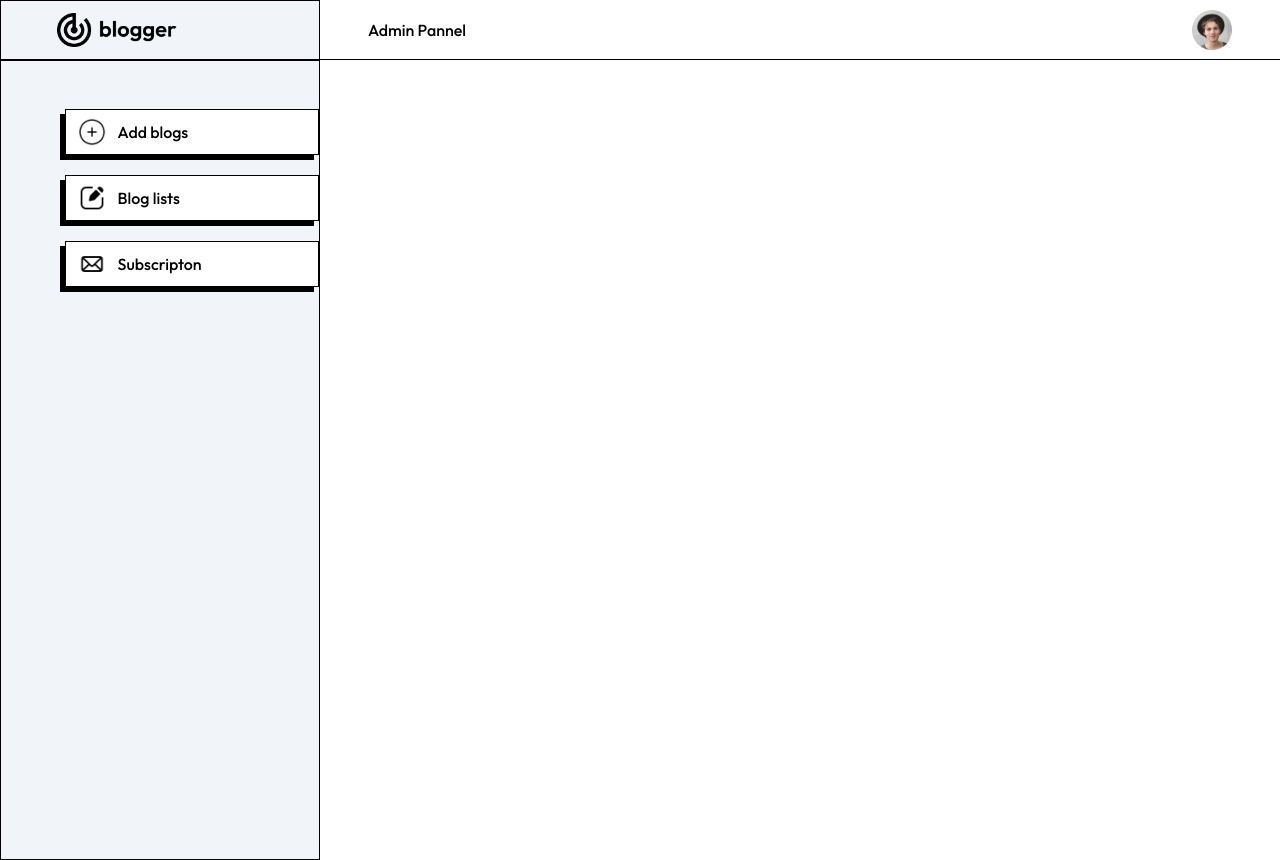
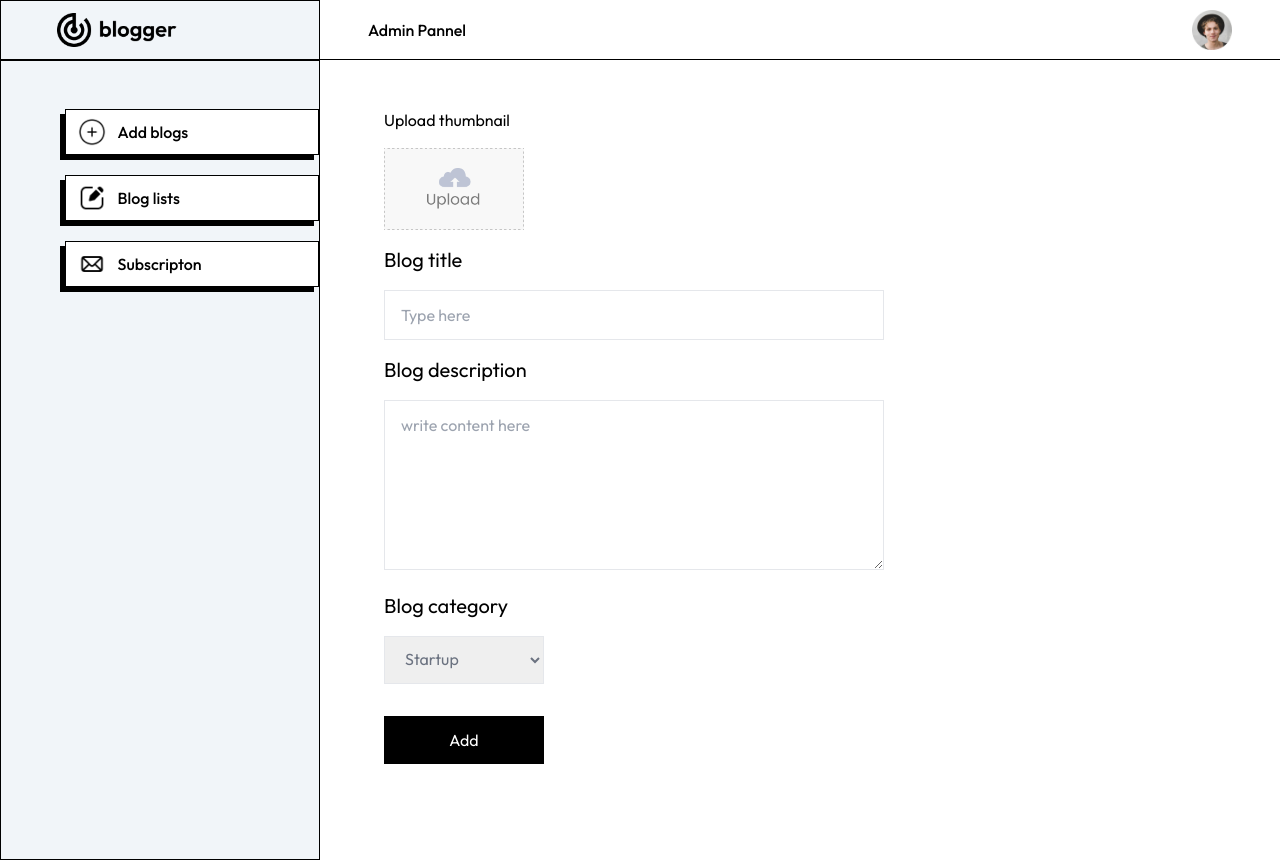
Before and after one commit to PethumSandaruwan/blogapp, a Next.js app: page /admin/addProduct in a window 1280 px wide. Built offline with nearby package versions, Linux system fonts and the light colour scheme.

Commit message:
create admin addproduct interface

```diff
--- a/app/admin/addProduct/page.jsx
+++ b/app/admin/addProduct/page.jsx
@@ -1,11 +1,48 @@
 'use client'
-import React from 'react'
+import { assets } from '@/Assets/assets'
+import Image from 'next/image'
+import React, { useState } from 'react'
 
 const page = () => {
+
+  const [image,setImage]= useState(false);
+  const [data,setData]=useState({
+  titlle :"",
+  description:"",
+  category:"Startup",
+  author:"Alex Bennett",
+  authorImg:"/author_Img.png"
+})
+
+ const onchangeHandler=(event)=>{
+  const name=event.target.name;
+  const value=event.target.value;
+  setData(data=>({...data,[name]:value}))
+  console.log(data)
+ }
   return (
-    <div>
+    <>
+      <form className='pt-5 px-5 sm:pt-12 sm:pl-16'>
+        <p>Upload thumbnail</p>
+        <label htmlFor='image'>
+            <Image className='mt-4' src={!image?assets.upload_area:URL.createObjectURL(image)} width={140} height={70} alt=''/>
+        </label>
+        <input onChange={(e)=>setImage(e.target.files[0])} type='file' id='image' hidden required/>
+       <p className='text-xl mt-4'>Blog title</p>
+       <input className='w-full sm:w-[500px] mt-4 px-4 py-3 border' type="text" placeholder='Type here' required />
+       <p className='text-xl mt-4'>Blog description</p>
+       <textarea className='w-full sm:w-[500px] mt-4 px-4 py-3 border' type="text" placeholder='write content here' rows={6} required />
+      <p className='text-xl mt-4'>Blog category</p>
+      <select name="category" className='w-40 mt-4 px-4 py-3 border text-gray-500' >
+        <option value="Startup">Startup</option>
+        <option value="Technology">Technology</option>
+        <option value="Lifestyle">Lifestyle</option>
+      </select>
+      <br/>
+      <button type='submit' className='mb-5 mt-8 w-40 h-12 bg-black text-white'>Add</button>
 
-    </div>
+      </form>
+    </>
   )
 }
 
```
